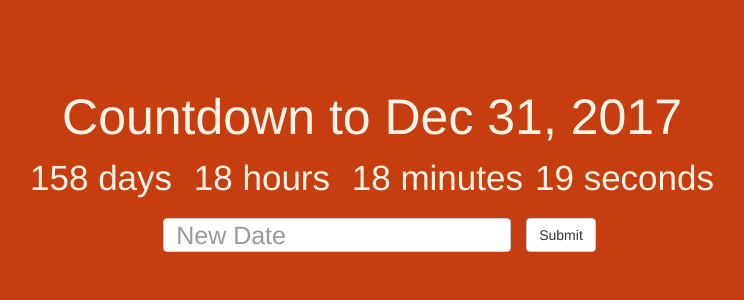
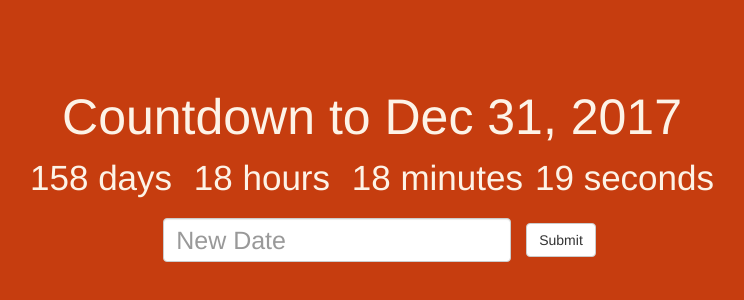
Before and after one commit to purveshgosai14/CountDownChamp-ReactJS, a React (Create React App) app: page / in a window 1280 px wide. Shown: the part 174-474 px from the top of the page, without its empty margins (268-1012 px from the left). Built offline with nearby package versions, Linux system fonts and the light colour scheme.

Commit message:
Update css

```diff
--- a/src/App.css
+++ b/src/App.css
@@ -21,4 +21,5 @@ body{
 .Deadline-input{
     font-size: 25px;
     margin: 15px;
+    height: 44px;
 }
```
